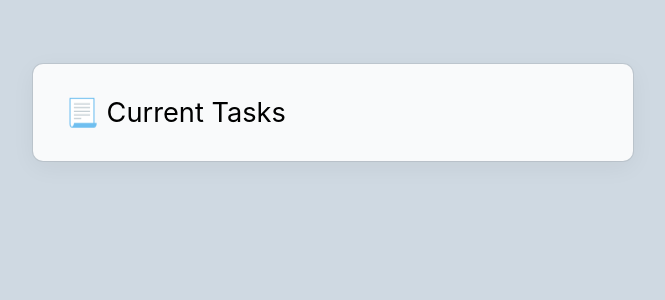
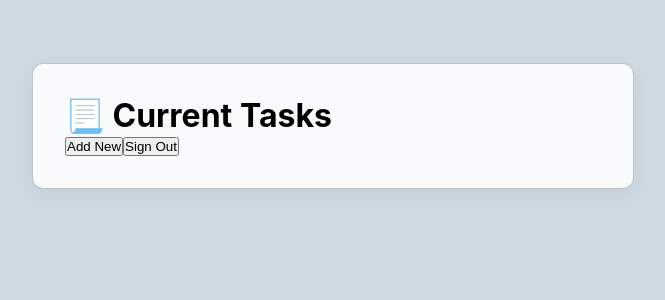
Before and after one commit to FabianUlises/PostGres-Todo, a React (Create React App) app in the folder client/: page / in a window 1280 px wide. Shown: the top 300 px of the page, without its empty margins (307-972 px from the left). Built offline with nearby package versions, Linux system fonts and the light colour scheme.

Commit message:
Added buttons to list header component

```diff
--- a/client/src/components/listheader/ListHeader.js
+++ b/client/src/components/listheader/ListHeader.js
@@ -3,9 +3,17 @@ import React from 'react';
 // Styles
 import styles from './listheader.css';
 const ListHeader = (props) => {
+  // Function to handle signout button
+  const signOut = () => {
+    console.log('signout');
+  };
   return (
     <div className='list-header'>
-      {props.title}
+      <h1>{props.title}</h1>
+      <div className='button-container'>
+        <button className='create-btn' type='button'>Add New</button>
+        <button onClick={signOut} className='signout-btn' type='button'>Sign Out</button>
+      </div>
     </div>
   );
 };
--- a/client/src/components/listheader/listheader.css
+++ b/client/src/components/listheader/listheader.css
@@ -1,3 +1,2 @@
 .list-header {
-    font-size: 1.7rem;
 }
```
